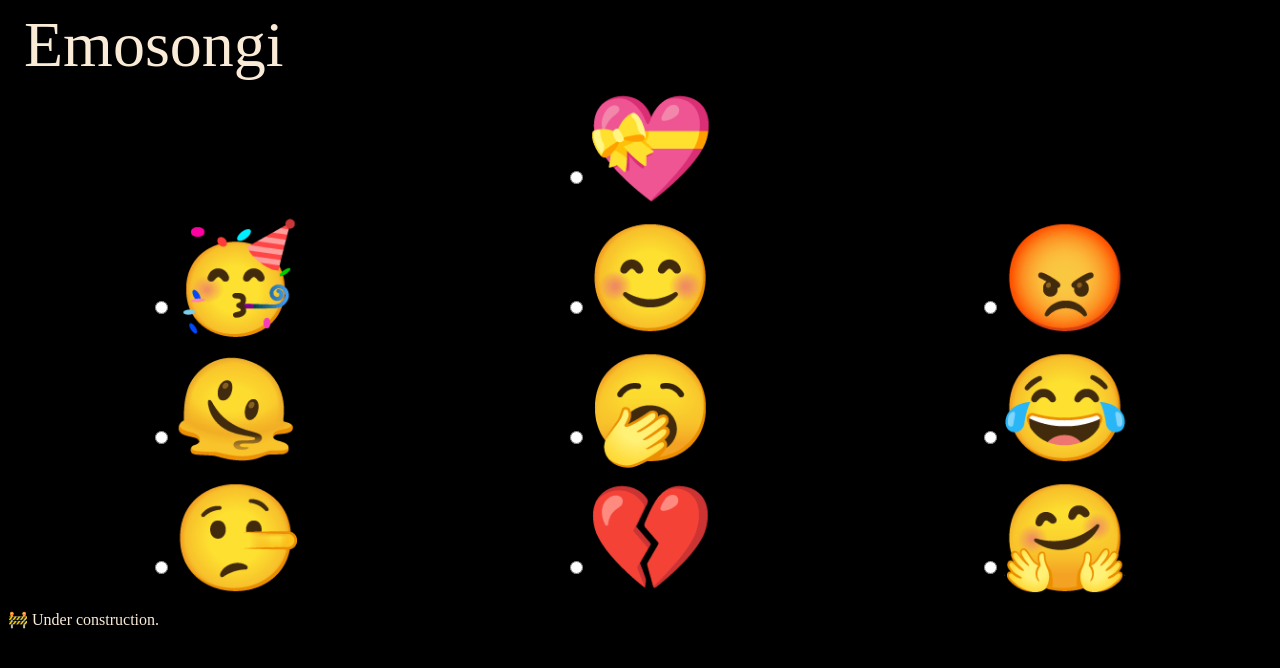
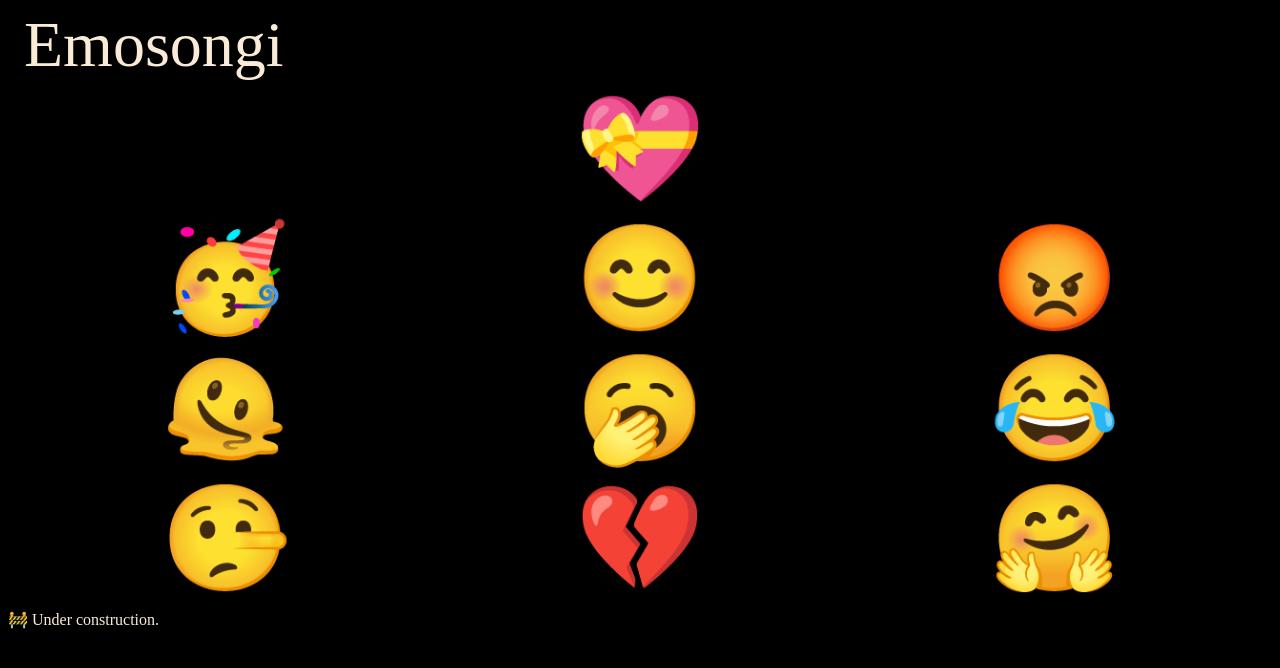
Before and after one commit to cruiztorresj/paitaai, a Django app: page /emosongi/ in a window 1280 px wide. Shown: the top 668 px of the page. Run offline with Django 5.2, Linux system fonts and the light colour scheme.

Commit message:
update cool class into emoji-radio, music recommendation separated information

```diff
--- a/emosongi/templates/emosongi/index.html
+++ b/emosongi/templates/emosongi/index.html
@@ -18,68 +18,69 @@
 
                         <p id="heartbox" class="emoji">
                             <label>
-                                <input type="radio" id="1" name="my-emotion" value="1" class="cool">💝
+                                <input type="radio" id="1" name="my-emotion" value="1" class="emoji-radio">💝
                             </label>
                         </p>
 
                        <p id="party" class="emoji">
                             <label>
-                                <input type="radio" id="2" name="my-emotion" value="2" class="cool">🥳
+                                <input type="radio" id="2" name="my-emotion" value="2" class="emoji-radio">🥳
                             </label>
                         </p>
 
                         <p id="smile" class="emoji">
                             <label>
-                                <input type="radio" id="3" name="my-emotion" value="3" class="cool">😊
+                                <input type="radio" id="3" name="my-emotion" value="3" class="emoji-radio">😊
                             </label>
                         </p>
 
                         <p id="angry" class="emoji">
                             <label>
-                                <input type="radio" id="4" name="my-emotion" value="4" class="cool">😡
+                                <input type="radio" id="4" name="my-emotion" value="4" class="emoji-radio">😡
                             </label>
                         </p>
 
                         <p id="melting" class="emoji">
                             <label>
-                                <input type="radio" id="5" name="my-emotion" value="5" class="cool">🫠
+                                <input type="radio" id="5" name="my-emotion" value="5" class="emoji-radio">🫠
                             </label>
                         </p>
 
                         <p id="yawning" class="emoji">
                             <label>
-                                <input type="radio" id="6" name="my-emotion" value="6" class="cool">🥱
+                                <input type="radio" id="6" name="my-emotion" value="6" class="emoji-radio">🥱
                             </label>
                         </p>
 
                         <p id="lol" class="emoji">
                             <label>
-                                <input type="radio" id="7" name="my-emotion" value="7" class="cool">😂
+                                <input type="radio" id="7" name="my-emotion" value="7" class="emoji-radio">😂
                             </label>
                         </p>
 
                         <p id="pinoccio" class="emoji">
                             <label>
-                                <input type="radio" id="8" name="my-emotion" value="8" class="cool">🤥
+                                <input type="radio" id="8" name="my-emotion" value="8" class="emoji-radio">🤥
                             </label>
                         </p>
 
                         <p id="brokenheart" class="emoji">
                             <label>
-                                <input type="radio" id="9" name="my-emotion" value="9" class="cool">💔
+                                <input type="radio" id="9" name="my-emotion" value="9" class="emoji-radio">💔
                             </label>
                         </p>
 
                         <p id="hugging" class="emoji">
                             <label>
-                                <input type="radio" id="10" name="my-emotion" value="10" class="cool">🤗
+                                <input type="radio" id="10" name="my-emotion" value="10" class="emoji-radio">🤗
                             </label>
                         </p>
                     </div>
                 </fieldset>
             </form>
             <dialog id="recommendation">
-                <p id="singASong"></p>
+                <p class="music-recommendation" id="singASong"></p>
+                <p class="music-recommendation" id="artist"></p>
 <button commandfor="recommendation" command="close" autofocus>Close</button>
             </dialog>
             <div class="">
```
